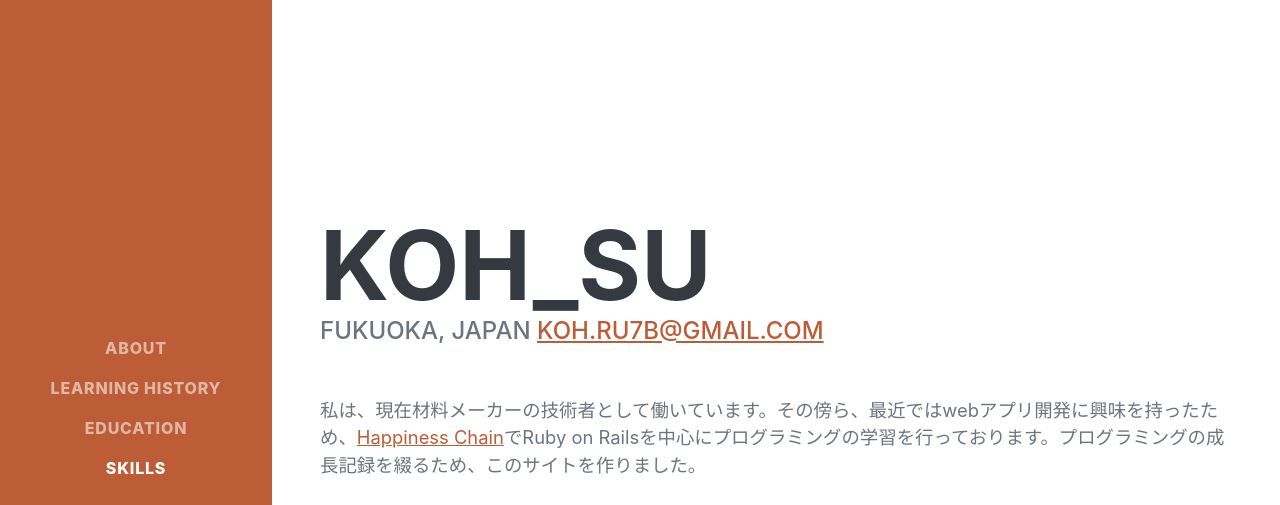
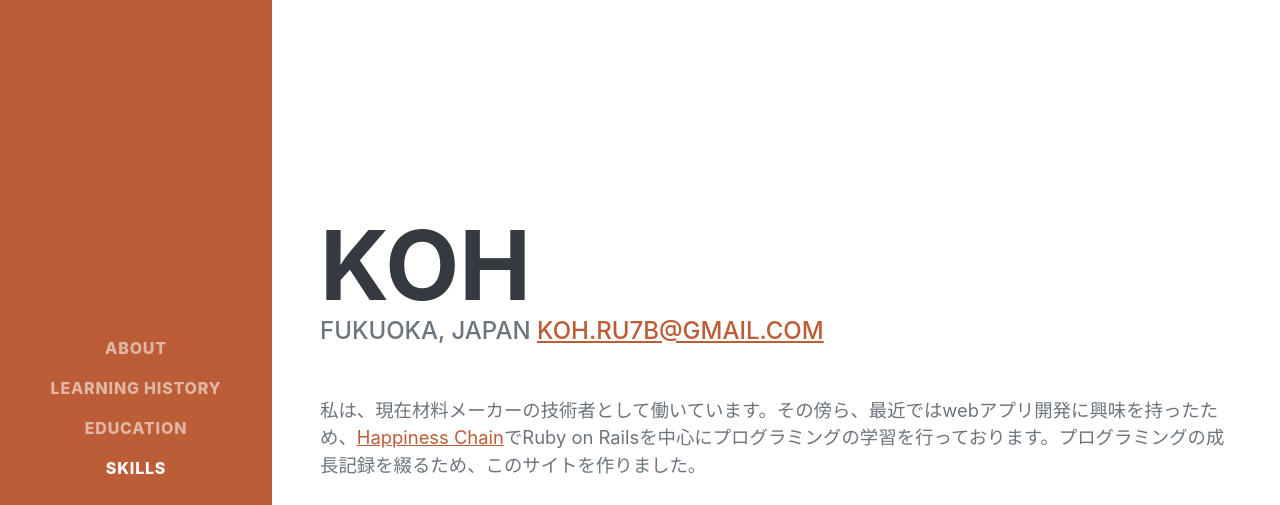
Before and after one commit to kohruru/resume, a plain HTML site: page index.html in a window 1280 px wide. Shown: the top 505 px of the page. Drawn offline with nearby package versions, Linux system fonts and the light colour scheme; a web font is replaced by a local one.

Commit message:
タイトル修正

```diff
--- a/index.html
+++ b/index.html
@@ -19,7 +19,7 @@
         <!-- Navigation-->
         <nav class="navbar navbar-expand-lg navbar-dark bg-primary fixed-top" id="sideNav">
             <a class="navbar-brand js-scroll-trigger" href="#page-top">
-                <span class="d-block d-lg-none">koh_su</span>
+                <span class="d-block d-lg-none">koh</span>
                 <!-- <span class="d-none d-lg-block"><img class="img-fluid img-profile rounded-circle mx-auto mb-2" src="assets/img/profile.jpg" alt="..." /></span> -->
             </a>
             <button class="navbar-toggler" type="button" data-bs-toggle="collapse" data-bs-target="#navbarResponsive" aria-controls="navbarResponsive" aria-expanded="false" aria-label="Toggle navigation"><span class="navbar-toggler-icon"></span></button>
@@ -38,7 +38,7 @@
             <section class="resume-section" id="about">
                 <div class="resume-section-content">
                     <h1 class="mb-0">
-                      koh_su
+                      koh
                     </h1>
                     <div class="subheading mb-5">
                         Fukuoka, Japan
```
Also changed, not shown: assets/img/profile.jpg (deleted).
